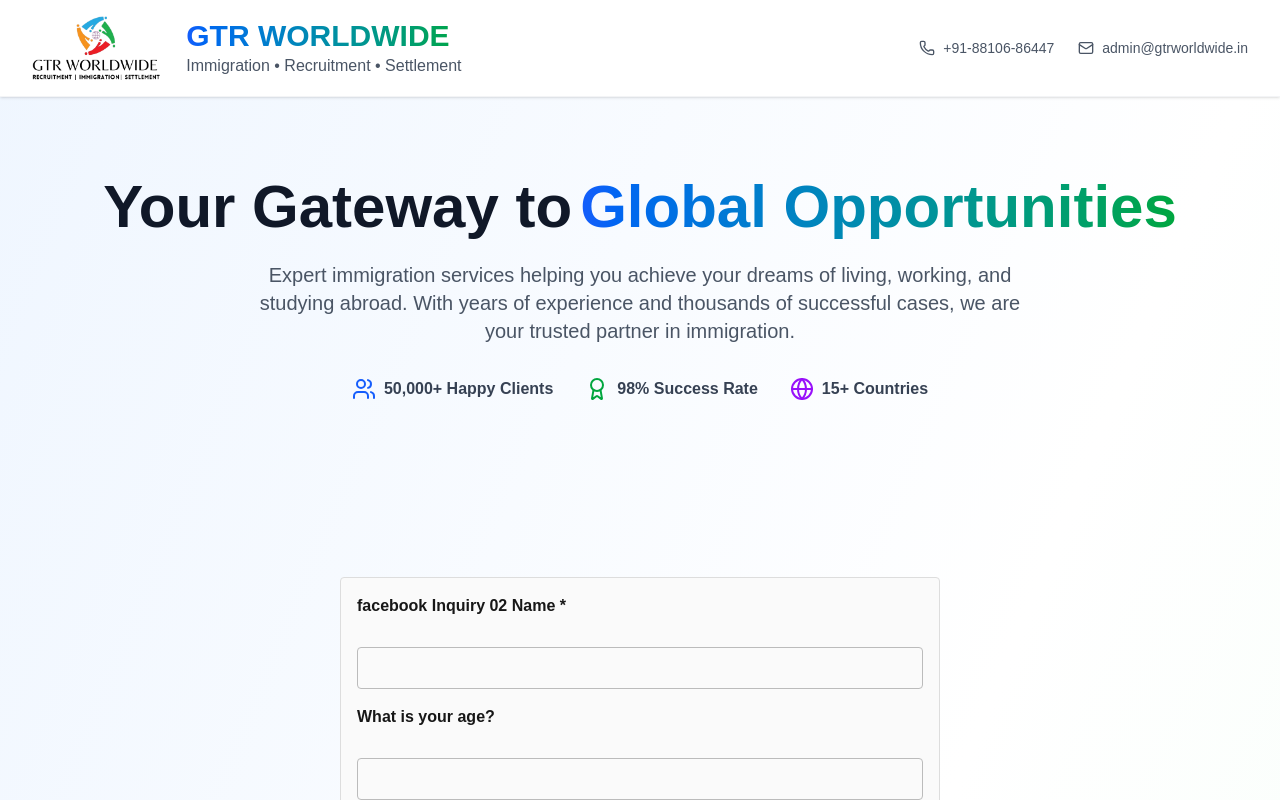
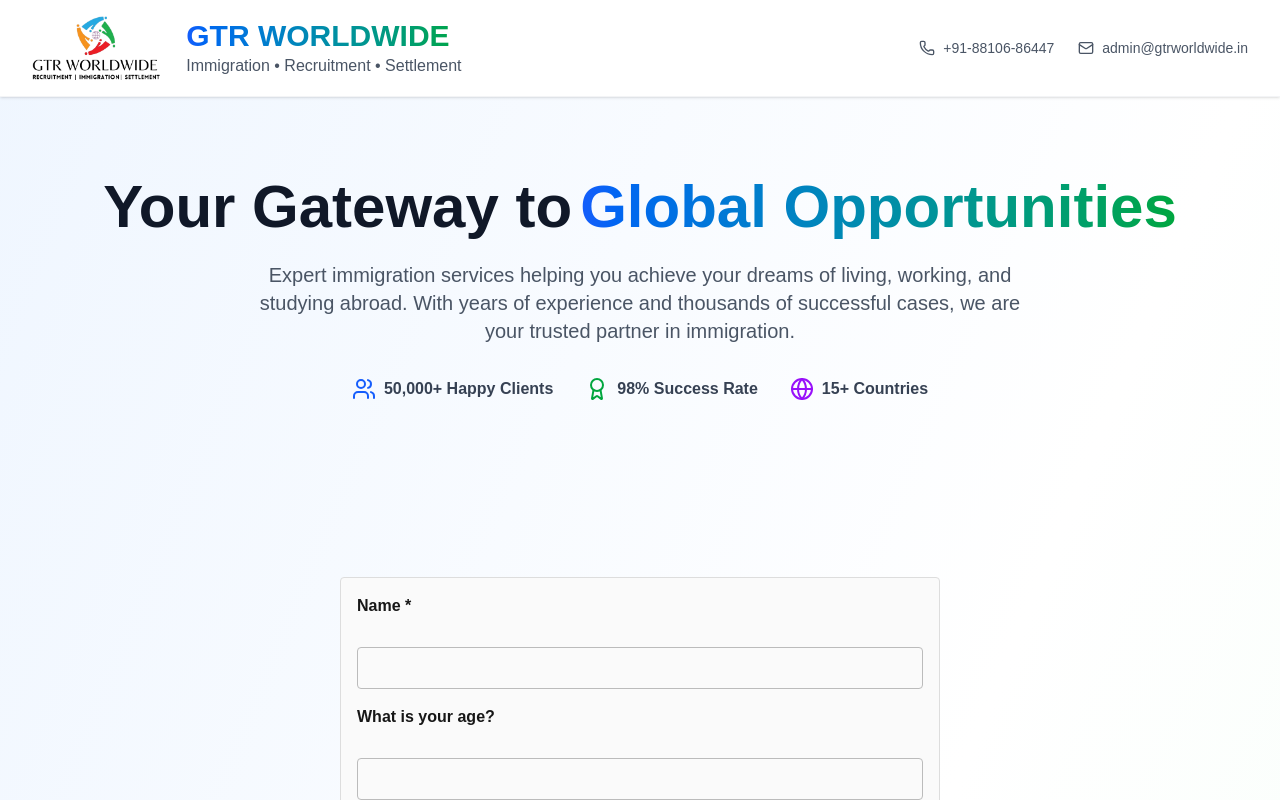
Before and after one commit to aditijaiswal189/landing-gtr, a Next.js app: page / in a window 1280 px wide. Shown: the top 800 px of the page. Built offline with nearby package versions, Linux system fonts and the light colour scheme.

Commit message:
name changed

```diff
--- a/src/app/components/ui/zoho-raw-form.tsx
+++ b/src/app/components/ui/zoho-raw-form.tsx
@@ -32,7 +32,7 @@ export const ZohoRawForm: React.FC = () => {
 
     <!-- Your visible fields -->
     <div>
-      <label for="NAME">facebook Inquiry 02 Name *</label><br>
+      <label for="NAME"> Name *</label><br>
       <input type="text" id="NAME" name="NAME">
     </div>
 
```
